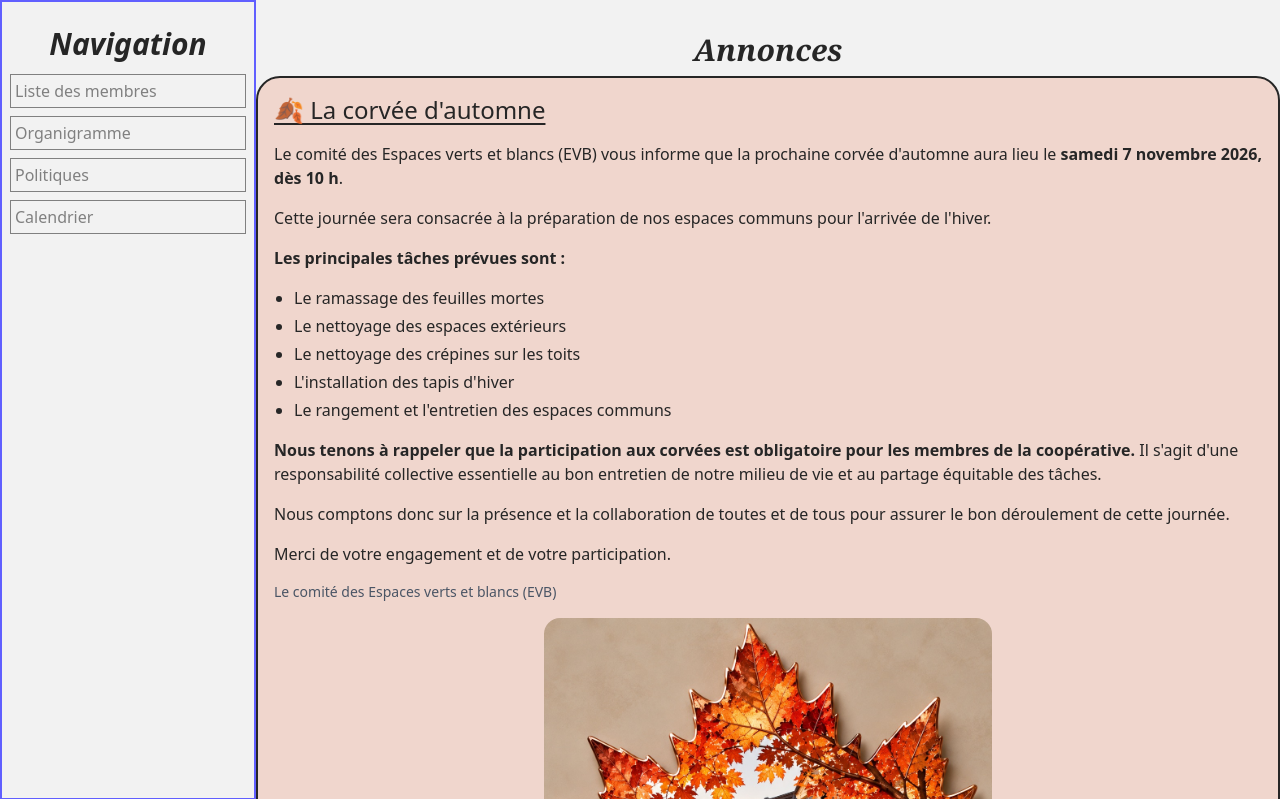
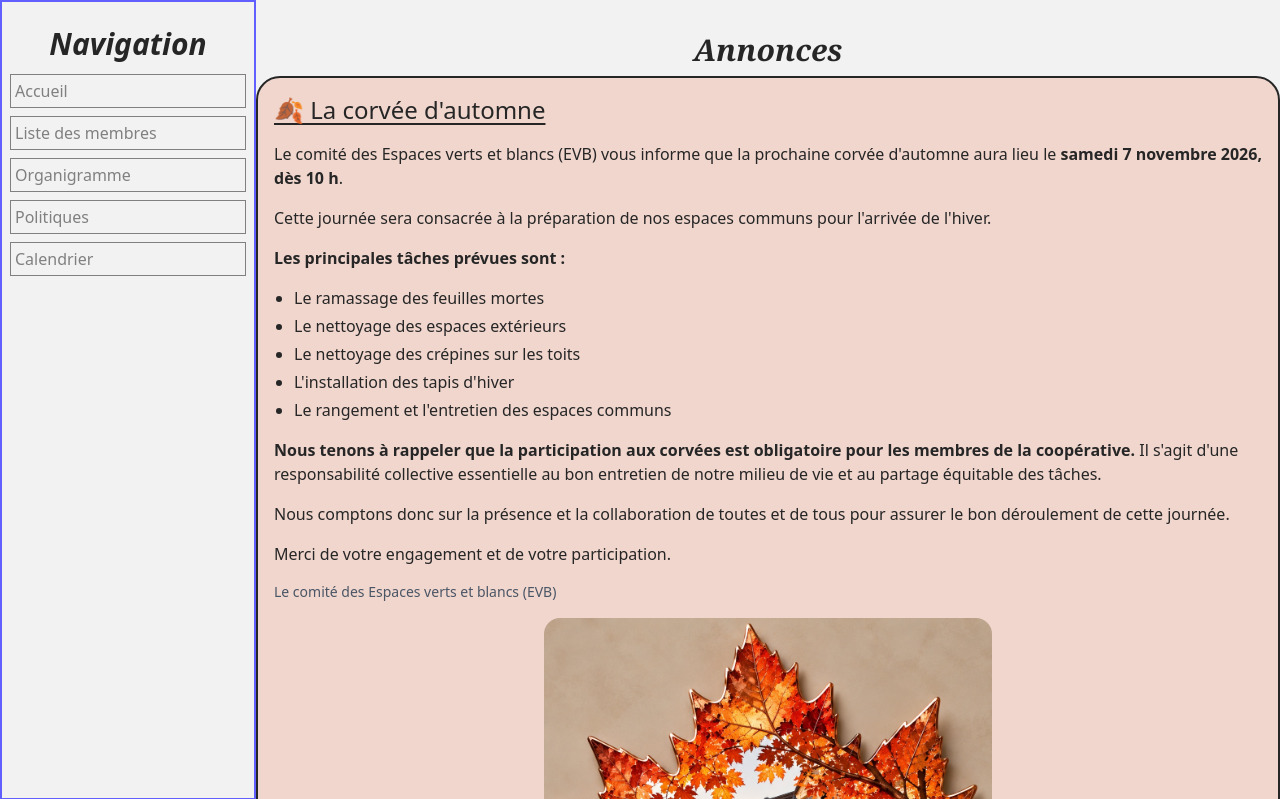
Before and after one commit to Jopaill/housing_coop, a Spring Boot app: page /home in a window 1280 px wide. Shown: the part 90-889 px from the top of the page. Run offline with Spring Boot 4, Linux system fonts and the light colour scheme; the visitor is signed in with stand-in values (Sample User, id 1); style sheets or scripts are compiled from the project's sources; some of the project's set-up classes (security, data sources, template engines, error pages and the like) are left out, and stand-ins take their place.

Commit message:
Adding "Accueil" to the nav bar
Adding "Accueil" to the nav bar

```diff
--- a/src/main/resources/templates/fragments/shared.html
+++ b/src/main/resources/templates/fragments/shared.html
@@ -12,6 +12,9 @@
             <nav id="main-nav" class="absolute top-0 left-0 z-20 hidden h-dvh w-64 border-2 border-indigo-500 bg-white p-1 pt-6 md:static md:z-auto md:block md:bg-transparent">
                 <h3 class="mb-3 text-center text-3xl font-semibold italic">Navigation</h3>
                 <ul class="mx-1 my-2 space-y-2">
+                    <li>
+                        <a th:href="@{/home}" class="block border p-1 hover:bg-indigo-50"> Accueil </a>
+                    </li>
                     <li>
                         <a th:href="@{/membres}" class="block border p-1 hover:bg-indigo-50"> Liste des membres </a>
                     </li>
```
